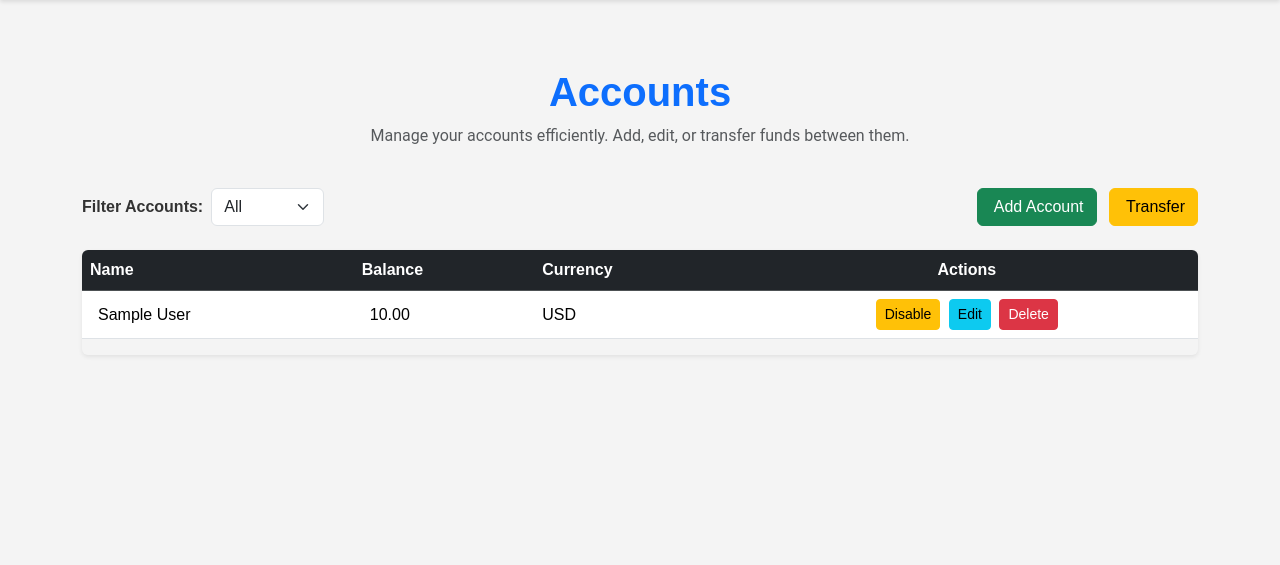
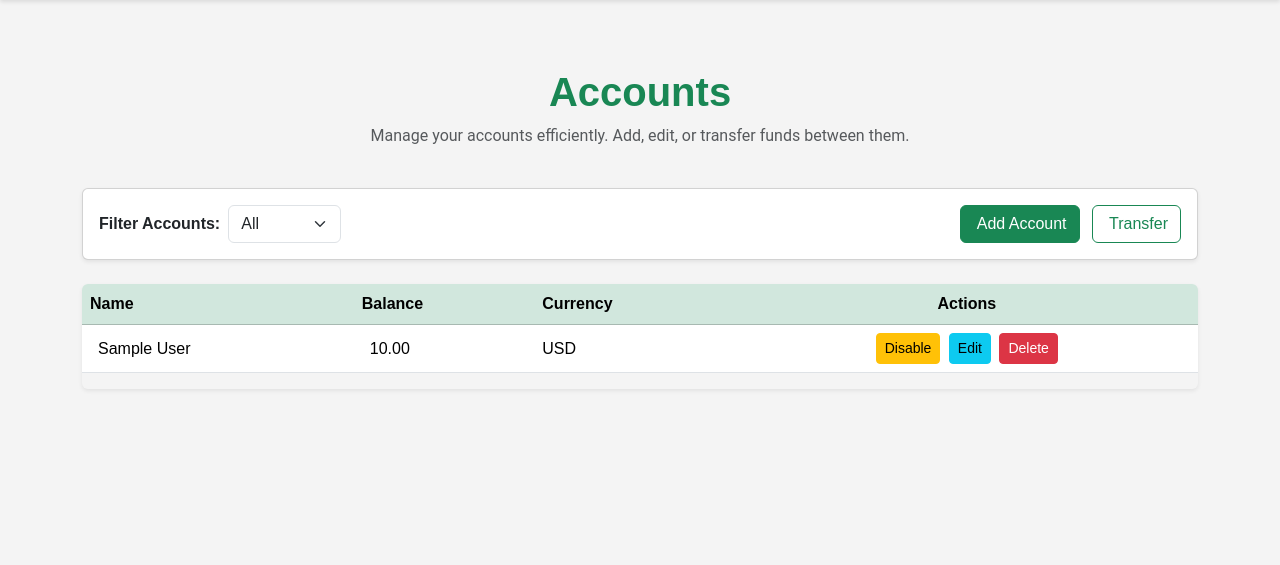
Before and after one commit to mohammed-naim/financial_app, a Flask app: page /accounts in a window 1280 px wide. Shown: the part 56-621 px from the top of the page. Run offline with Flask 3, Linux system fonts and the light colour scheme; a user stored in the database is signed in; tables that the repository leaves empty hold one stand-in row (values such as "Sample post"); data that the repository does not hold is empty; parts of the project's set-up code (start-up, migrations or seed data) failed here and were passed over.

Commit message:
fix account page

```diff
--- a/templates/accounts.html
+++ b/templates/accounts.html
@@ -5,16 +5,17 @@
         <!-- PAGE HEADER -->
         <div class="row mb-4">
             <div class="col-12">
-                <h1 class="text-center text-primary fw-bold" style="font-family: 'Poppins', sans-serif;">Accounts</h1>
+                <h1 class="text-center text-success fw-bold" style="font-family: 'Poppins', sans-serif;">Accounts</h1>
                 <p class="text-center text-muted" style="font-family: 'Roboto', sans-serif;">
                     Manage your accounts efficiently. Add, edit, or transfer funds between them.
                 </p>
             </div>
         </div>
-
-        <!-- FILTER AND BUTTONS -->
-        <div class="row align-items-center mb-4">
-            <div class="col-md-6 d-flex align-items-center mb-2 mb-md-0">
+        {#        test card #}
+        <div class="card mb-4 shadow-sm">
+            <div class="card-body d-flex flex-wrap align-items-center justify-content-between">
+                <!-- Filter by Type -->
+                <div class="d-flex align-items-center mb-3 mb-md-0">
                     <label for="filterStatus" class="form-label fw-semibold me-2 mb-0">Filter Accounts:</label>
                 <select class="form-select w-auto" id="filterStatus" onchange="filterAccounts()">
                     <option value="">All</option>
@@ -22,20 +23,23 @@
                     <option value="disabled">Disabled</option>
                 </select>
                 </div>
+
+                <!-- Add Category Button -->
                 <div class="col-md-6 text-end">
                     <button class="btn btn-success me-2" onclick="showModal('addAccountModal')">
                         <i class="bi bi-plus-circle me-1"></i> Add Account
                     </button>
-                <button class="btn btn-warning" onclick="showModal('transferAccountModal')">
+                    <button class="btn btn-outline-success" onclick="showModal('transferAccountModal')">
                         <i class="bi bi-arrow-left-right me-1"></i> Transfer
                     </button>
+                </div>
             </div>
         </div>
 
         <!-- ACCOUNT LIST TABLE -->
         <div class="table-responsive shadow-sm rounded">
             <table class="table table-hover align-middle">
-                <thead class="table-dark">
+                <thead class="table-success">
                 <tr>
                     <th scope="col">Name</th>
                     <th scope="col">Balance</th>
```
Lines whose indentation alone changed are shown as unchanged.
